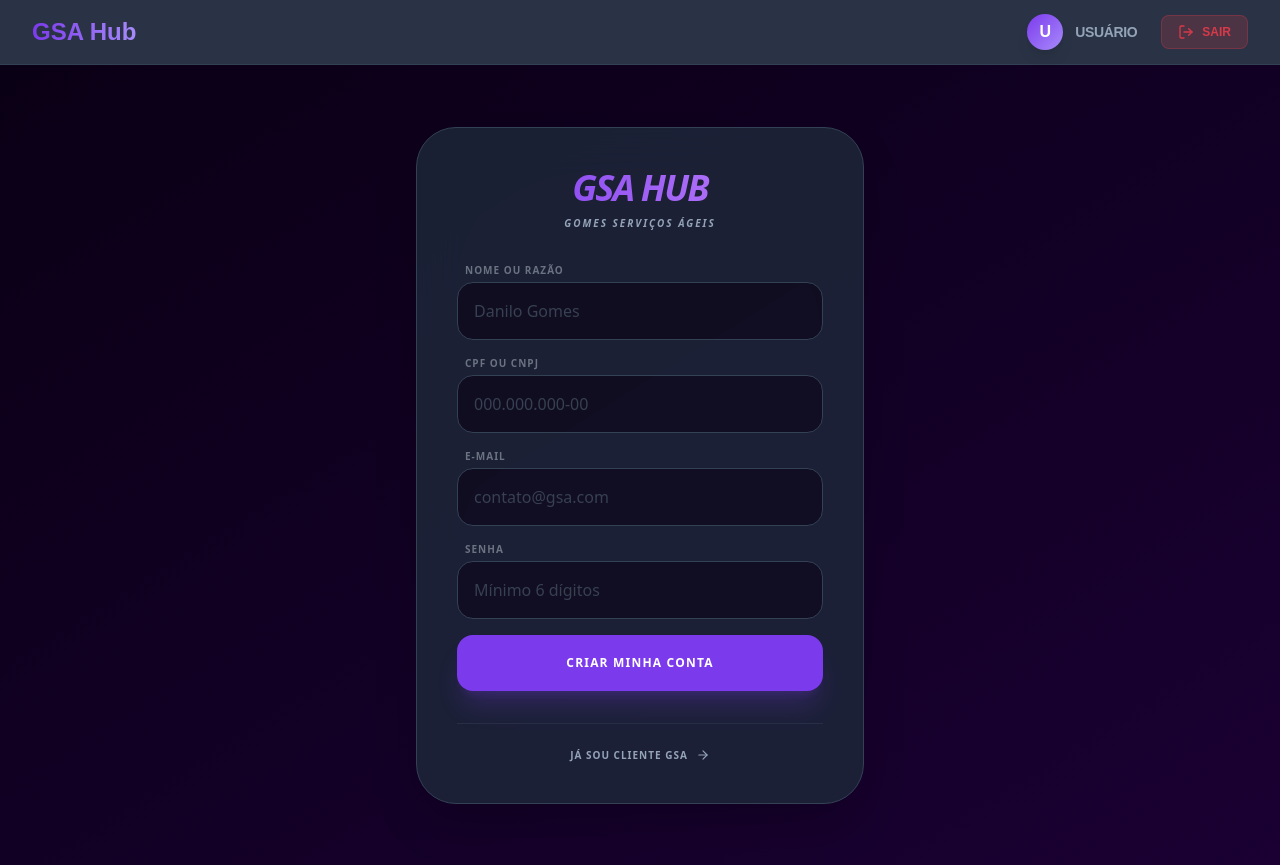
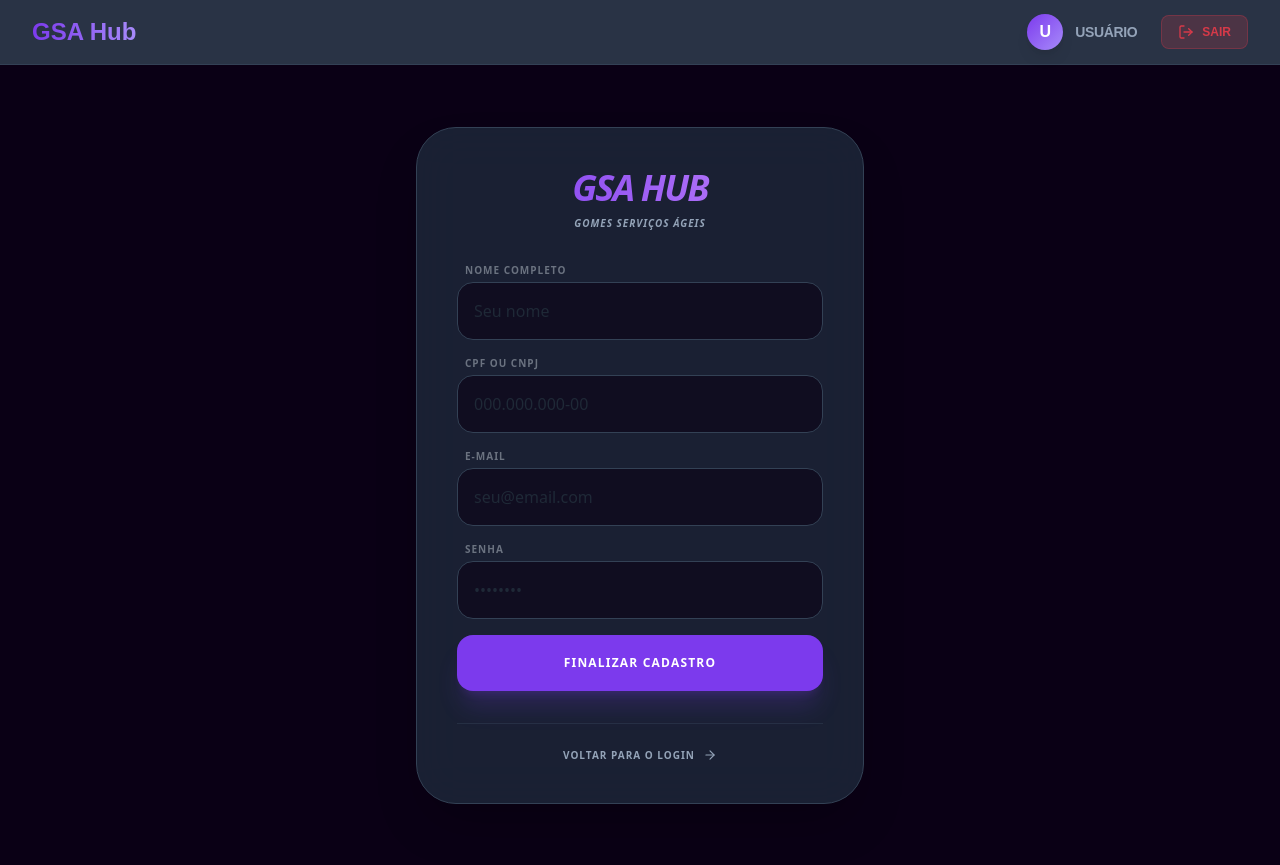
Before and after one commit to GomesServicosAgeis/gsahubreward, a Next.js app: page /register in a window 1280 px wide. Built offline with nearby package versions, Linux system fonts and the light colour scheme; no server answers.

Commit message:
Initial commit: Projeto GSA Hub Reward completo com dashboard, indicações, wallet e cadastro corrigido

```diff
--- a/src/app/register/page.tsx
+++ b/src/app/register/page.tsx
@@ -34,7 +34,7 @@ function RegisterContent() {
     setMessage(null);
 
     try {
-      // 1. Criar no Supabase Auth
+      // 1. SignUp no Auth
       const { data: authData, error: signUpError } = await supabase.auth.signUp({
         email,
         password,
@@ -44,84 +44,78 @@ function RegisterContent() {
         },
       });
 
-      // Se der erro de confirmação de e-mail (SMTP), o usuário pode ter sido criado no Auth.
-      // Tentamos seguir com a RPC mesmo assim se o user ID existir.
-      const userId = authData?.user?.id;
+      if (signUpError) throw signUpError;
+      if (!authData.user) throw new Error('Falha ao gerar usuário no sistema.');
 
-      if (signUpError && !userId) {
-        throw new Error("Falha no Auth: " + signUpError.message);
-      }
-
-      if (!userId) throw new Error('ID do usuário não gerado.');
-
-      // 2. Chamar a RPC para garantir que salve na tabela 'users'
+      // 2. RPC para salvar no Banco de Dados
       const { data: rpcData, error: rpcError } = await supabase.rpc('create_tenant_with_user', {
-        p_user_id: userId,
-        p_tenant_name: name || email.split('@')[0],
+        p_user_id: authData.user.id,
+        p_tenant_name: name,
         p_tenant_email: email,
         p_user_name: name,
         p_cpf_cnpj: cpfCnpj,
         p_referral_code: referralCode || null
       });
 
-      if (rpcError) {
-        console.error("Erro na RPC:", rpcError);
-        throw new Error("Perfil não criado: " + rpcError.message);
+      if (rpcError) throw rpcError;
+
+      if (rpcData?.success === false) {
+        throw new Error(rpcData.error || "Erro ao salvar perfil.");
       }
 
-      if (rpcData?.success === false) {
-        throw new Error(rpcData.error || "Erro interno no banco.");
-      }
+      setMessage('Cadastro realizado! Por favor, confirme seu e-mail para acessar.');
 
-      setMessage('Cadastro realizado com sucesso! Verifique seu e-mail para confirmar.');
+      // Limpeza
+      setName(''); setEmail(''); setPassword(''); setCpfCnpj('');
 
     } catch (err: any) {
-      setError(err.message);
-      console.error("Erro completo no fluxo:", err);
+      setError(err.message === "User already registered"
+        ? "Este e-mail já está em uso. Tente fazer login ou recuperar a senha."
+        : err.message);
     } finally {
       setLoading(false);
     }
   };
 
   return (
-    <div className="max-w-md w-full bg-[#1E293B]/80 backdrop-blur-xl p-10 rounded-[2.5rem] border border-[#334155] shadow-2xl font-sans">
-      <div className="text-center mb-8">
+    <div className="max-w-md w-full bg-[#1E293B]/80 backdrop-blur-xl p-10 rounded-[2.5rem] border border-[#334155] shadow-2xl font-sans text-center">
+      <div className="mb-8">
         <h1 className="text-4xl font-black bg-gradient-to-r from-[#7C3AED] to-[#C084FC] bg-clip-text text-transparent italic uppercase tracking-tighter">GSA Hub</h1>
-        <p className="text-[#94A3B8] text-[10px] font-black uppercase tracking-[0.2em] mt-2 italic">Gomes Serviços Ágeis</p>
+        <p className="text-[#94A3B8] text-[10px] font-black uppercase tracking-widest mt-2 italic">Gomes Serviços Ágeis</p>
       </div>
 
-      <form onSubmit={handleRegister} className="space-y-4">
+      <form onSubmit={handleRegister} className="space-y-4 text-left">
         <div>
-          <label className="block text-[10px] font-black text-gray-500 uppercase tracking-widest mb-1 ml-2 text-left">Nome ou Razão</label>
-          <input type="text" value={name} onChange={(e) => setName(e.target.value)} required className="w-full p-4 bg-[#0a0015]/60 border border-[#334155] rounded-2xl text-white focus:border-[#7C3AED] outline-none transition-all placeholder:text-gray-700" placeholder="Danilo Gomes" />
+          <label className="block text-[10px] font-black text-gray-500 uppercase tracking-widest mb-1 ml-2">Nome Completo</label>
+          <input type="text" value={name} onChange={(e) => setName(e.target.value)} required className="w-full p-4 bg-[#0a0015]/60 border border-[#334155] rounded-2xl text-white focus:border-[#7C3AED] outline-none transition-all placeholder:text-gray-800" placeholder="Seu nome" />
         </div>
 
         <div>
-          <label className="block text-[10px] font-black text-gray-500 uppercase tracking-widest mb-1 ml-2 text-left">CPF ou CNPJ</label>
-          <input type="text" value={cpfCnpj} onChange={(e) => setCpfCnpj(e.target.value)} required className="w-full p-4 bg-[#0a0015]/60 border border-[#334155] rounded-2xl text-white focus:border-[#7C3AED] outline-none transition-all placeholder:text-gray-700" placeholder="000.000.000-00" />
+          <label className="block text-[10px] font-black text-gray-500 uppercase tracking-widest mb-1 ml-2">CPF ou CNPJ</label>
+          <input type="text" value={cpfCnpj} onChange={(e) => setCpfCnpj(e.target.value)} required className="w-full p-4 bg-[#0a0015]/60 border border-[#334155] rounded-2xl text-white focus:border-[#7C3AED] outline-none transition-all placeholder:text-gray-800" placeholder="000.000.000-00" />
         </div>
 
         <div>
-          <label className="block text-[10px] font-black text-gray-500 uppercase tracking-widest mb-1 ml-2 text-left">E-mail</label>
-          <input type="email" value={email} onChange={(e) => setEmail(e.target.value)} required className="w-full p-4 bg-[#0a0015]/60 border border-[#334155] rounded-2xl text-white focus:border-[#7C3AED] outline-none transition-all placeholder:text-gray-700" placeholder="contato@gsa.com" />
+          <label className="block text-[10px] font-black text-gray-500 uppercase tracking-widest mb-1 ml-2">E-mail</label>
+          <input type="email" value={email} onChange={(e) => setEmail(e.target.value)} required className="w-full p-4 bg-[#0a0015]/60 border border-[#334155] rounded-2xl text-white focus:border-[#7C3AED] outline-none transition-all placeholder:text-gray-800" placeholder="seu@email.com" />
         </div>
 
         <div>
-          <label className="block text-[10px] font-black text-gray-500 uppercase tracking-widest mb-1 ml-2 text-left">Senha</label>
-          <input type="password" value={password} onChange={(e) => setPassword(e.target.value)} required minLength={6} className="w-full p-4 bg-[#0a0015]/60 border border-[#334155] rounded-2xl text-white focus:border-[#7C3AED] outline-none transition-all placeholder:text-gray-700" placeholder="Mínimo 6 dígitos" />
+          <label className="block text-[10px] font-black text-gray-500 uppercase tracking-widest mb-1 ml-2">Senha</label>
+          <input type="password" value={password} onChange={(e) => setPassword(e.target.value)} required minLength={6} className="w-full p-4 bg-[#0a0015]/60 border border-[#334155] rounded-2xl text-white focus:border-[#7C3AED] outline-none transition-all placeholder:text-gray-800" placeholder="••••••••" />
         </div>
 
         <button type="submit" disabled={loading} className="w-full py-5 bg-[#7C3AED] hover:bg-[#6D28D9] text-white font-black rounded-2xl transition-all shadow-xl shadow-[#7C3AED]/20 uppercase text-xs tracking-widest mt-4">
-          {loading ? 'PROCESSANDO...' : 'CRIAR MINHA CONTA'}
+          {loading ? 'CRIANDO...' : 'FINALIZAR CADASTRO'}
         </button>
 
-        {error && <div className="p-4 bg-red-500/10 border border-red-500/20 rounded-xl text-red-500 text-[10px] font-bold text-center uppercase tracking-widest leading-relaxed mt-4">{error}</div>}
-        {message && <div className="p-4 bg-green-500/10 border border-green-500/20 rounded-xl text-green-500 text-[10px] font-bold text-center uppercase tracking-widest leading-relaxed mt-4">{message}</div>}
+        {error && <div className="p-4 bg-red-500/10 border border-red-500/20 rounded-xl text-red-500 text-[10px] font-bold text-center uppercase tracking-widest mt-4">{error}</div>}
+        {message && <div className="p-4 bg-green-500/10 border border-green-500/20 rounded-xl text-green-500 text-[10px] font-bold text-center uppercase tracking-widest mt-4">{message}</div>}
       </form>
 
-      <div className="mt-8 pt-6 border-t border-[#334155]/50 text-center">
+      <div className="mt-8 pt-6 border-t border-[#334155]/50">
         <Link href="/login" className="text-[#94A3B8] hover:text-white font-bold uppercase text-[10px] tracking-widest flex items-center justify-center gap-2 transition-all">
-          Já sou cliente GSA <ArrowRight size={14} />
+          Voltar para o Login <ArrowRight size={14} />
         </Link>
       </div>
     </div>
@@ -130,8 +124,8 @@ function RegisterContent() {
 
 export default function RegisterPage() {
   return (
-    <div className="min-h-screen flex items-center justify-center bg-gradient-to-br from-[#0a0015] to-[#1a0033] px-4">
-      <Suspense fallback={<div className="text-[#7C3AED] font-black animate-pulse uppercase tracking-widest">GSA HUB...</div>}>
+    <div className="min-h-screen flex items-center justify-center bg-[#0a0015] px-4">
+      <Suspense fallback={<div className="text-[#7C3AED] font-black animate-pulse uppercase tracking-widest text-center">Iniciando...</div>}>
         <RegisterContent />
       </Suspense>
     </div>
```
Also changed, not shown: 1 other file (tests, documents, lock files or other folders).
